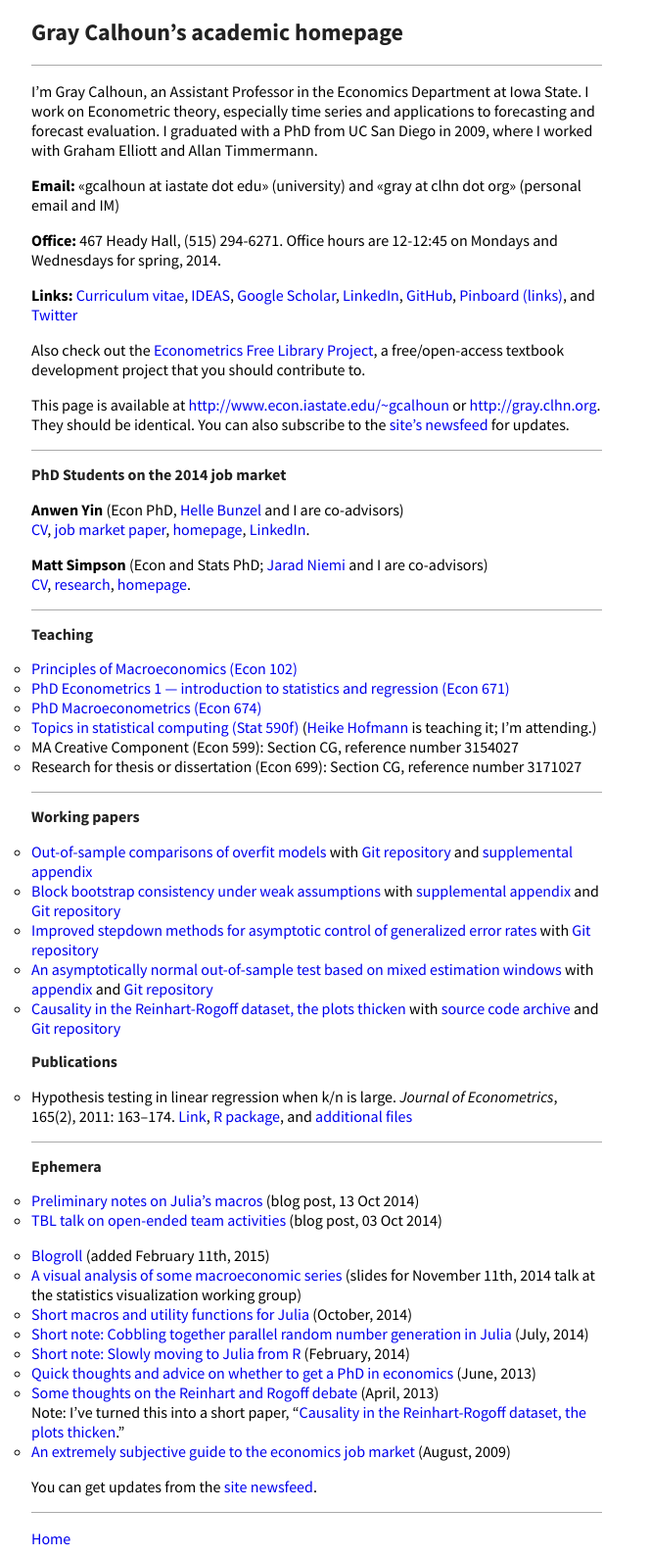
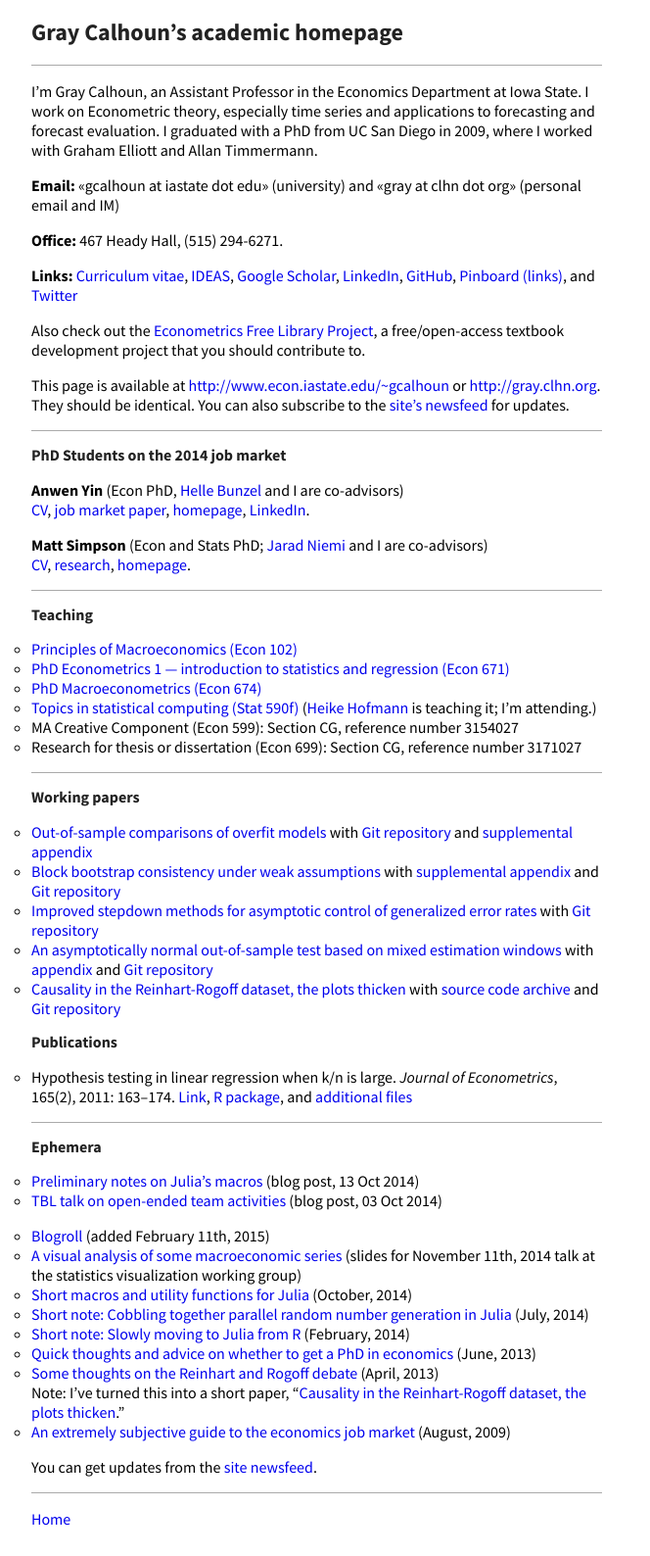
Before and after one commit to mmkuang/grayclhn.github.io, a Jekyll site: the page built from index.md, in a window 1280 px wide. Shown: the whole page at 98% size, without its empty margins (0-664 px from the left). Built offline with Jekyll 4.4.1, drawn with Linux system fonts in a browser that asks for light colours; Markdown is read by kramdown in place of the engine named in the settings.

Commit message:
Remove OH

```diff
--- a/index.md
+++ b/index.md
@@ -13,7 +13,6 @@ Elliott and Allan Timmermann.
 dot org» (personal email and IM)
 
 **Office:** 467 Heady Hall, (515) 294-6271.
-Office hours are 12-12:45 on Mondays and Wednesdays for spring, 2014.
 
 **Links:** [Curriculum vitae][cv],
 [IDEAS](http://ideas.repec.org/f/pca491.html),
```
